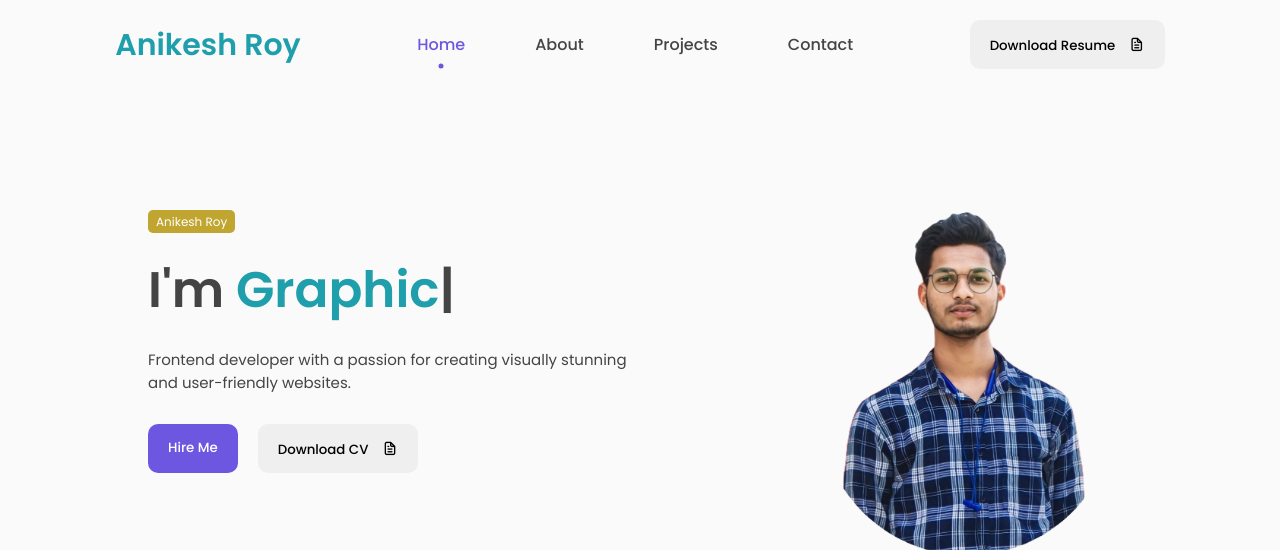
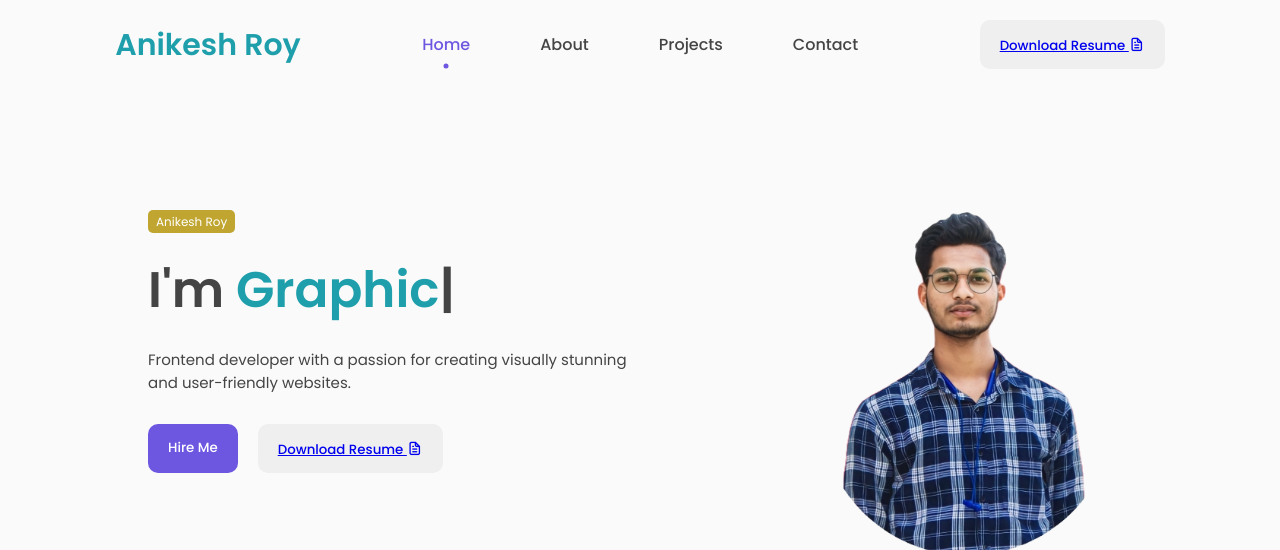
Before and after one commit to Anikeshroy/portfolio_ani.github.io, a plain HTML site: page index.html in a window 1280 px wide. Shown: the top 550 px of the page. Drawn offline with nearby package versions, Linux system fonts and the light colour scheme.

Commit message:
Update index.html

```diff
--- a/index.html
+++ b/index.html
@@ -44,7 +44,7 @@
                 </ul>
             </div>
             <div class="nav-button">
-                <button class="btn">Download Resume <i class="uil uil-file-alt"></i></button>
+                <button class="btn"><a href="https://resume.io/r/htscIJqIf"> Download Resume <i class="uil uil-file-alt"></i></a></button>
             </div>
             <div class="nav-menu-btn">
                 <i class="uil uil-bars" onclick="myMenuFunction()"></i>
@@ -70,7 +70,7 @@
                     </div>
                     <div class="featured-text-btn">
                         <button class="btn blue-btn">Hire Me</button>
-                        <button class="btn">Download CV <i class="uil uil-file-alt"></i></button>
+                        <button class="btn"> <a href="https://resume.io/r/htscIJqIf"> Download Resume <i class="uil uil-file-alt"></i></a></button>
                     </div>
                     <div class="social_icons">
                         <div class="icon"><a href="https://www.instagram.com/call__me.ani/"><i class="uil uil-instagram"></i></a></div>
```
